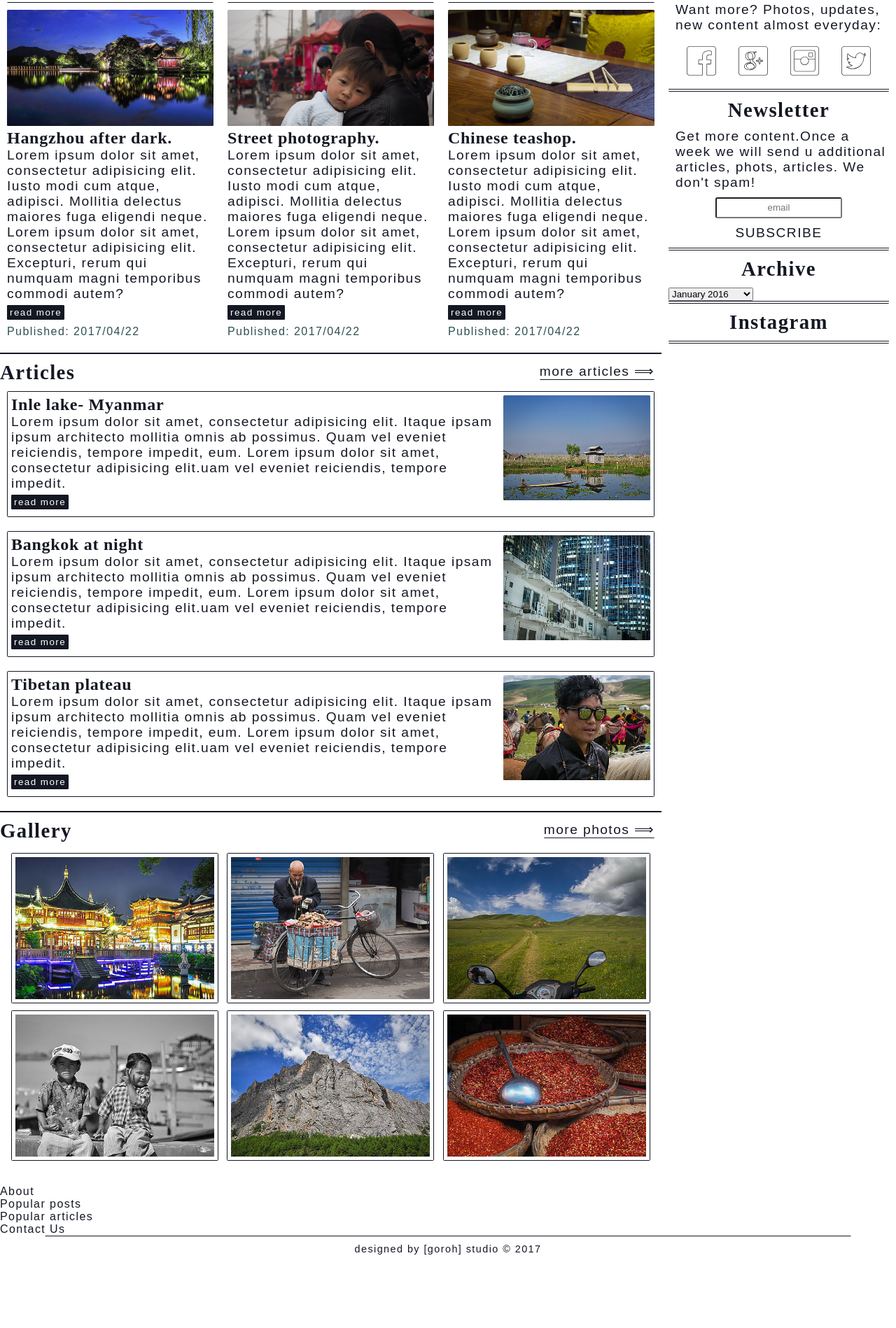
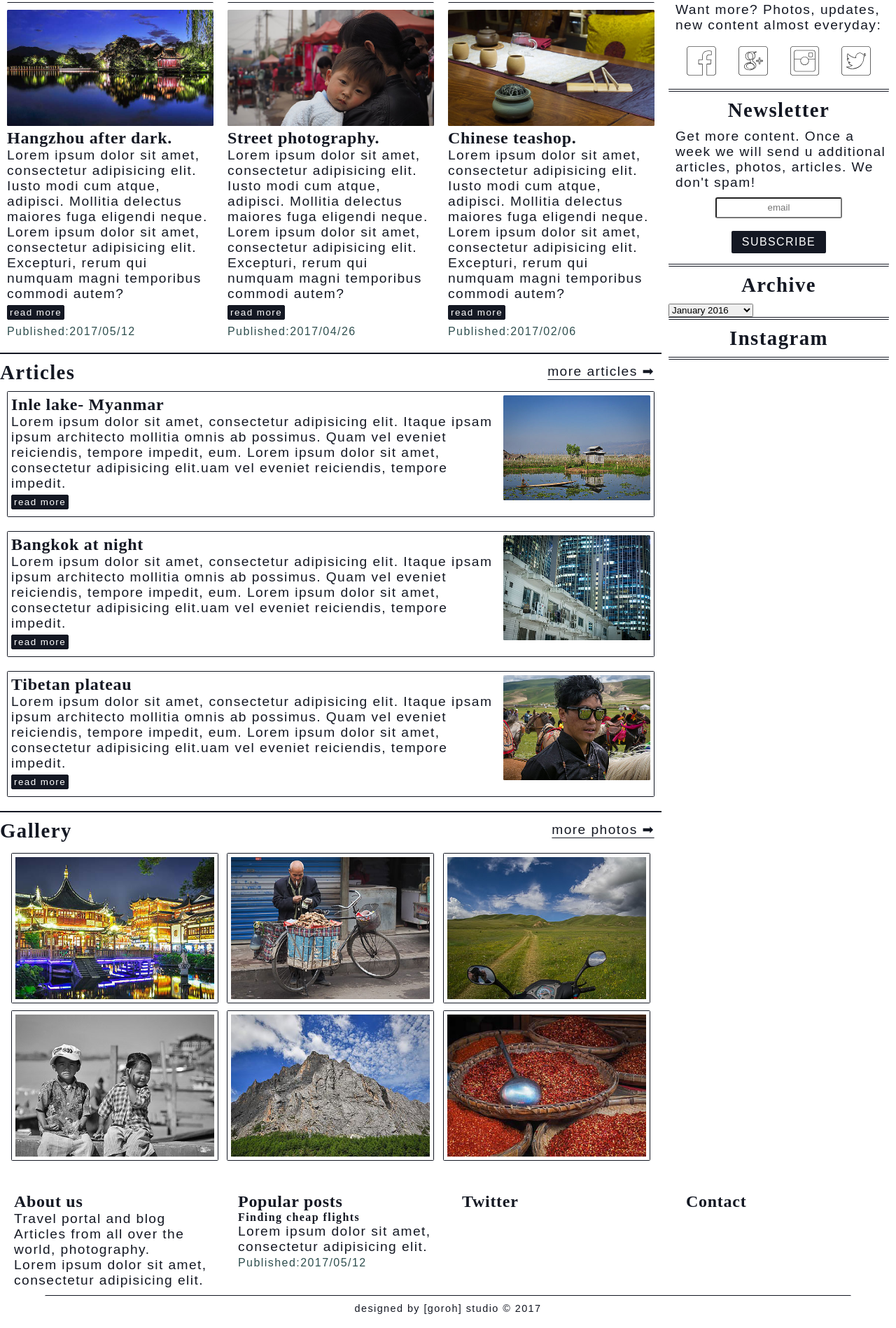
Before and after one commit to goroh83/Travel-blog, a plain HTML site: page index-backup.html in a window 1280 px wide. Shown: the part 777-2675 px from the top of the page at 70% size. Before the commit the page ends 2590 px from the top, so only its background shows below. Drawn offline with Linux system fonts and the light colour scheme.

Commit message:
footer content+ styling

```diff
--- a/css/main.css
+++ b/css/main.css
@@ -23,7 +23,7 @@ body {
     color: #141823;
 }
 .nav-container, .container,
-.main-container {
+.main-container, .footer-container {
     max-width: 1366px;
     margin: 0 auto;
     position: relative;
@@ -90,7 +90,7 @@ span.read_more small{
     font-size: 0.7em;
     cursor: pointer;
     border: 1px solid #141823;
-    border-radius: 1px;
+    border-radius: 2px;
     margin: 5px 0px;
     padding: 2px 3px 2px 3px;
     -webkit-transition: all 300ms ease;
@@ -366,10 +366,23 @@ aside>div {
     border-radius: 3px;
 }
 
+.newsletter__subscribe {
+    display: -webkit-box;
+    display: -ms-flexbox;
+    display: flex;
+    -ms-flex-wrap: wrap;
+    flex-wrap: wrap;
+}
+
 .newsletter__subscribe__submit {
-    display: block;
+    font-size: 1em;
+    display: inline-block;
     text-align: center;
-    margin: 10px auto 10px auto;
+    color: #fff;
+    background-color: #141823;
+    padding: 7px 15px;
+    border-radius: 2px;
+    margin: 8px auto 15px auto;
     text-transform: uppercase;
 }
 
@@ -378,12 +391,43 @@ aside>div {
 }
 
 
-footer {
+
+/**************** footer *******************/
+
+.footer-container {
+    display: -webkit-box;
+    display: -ms-flexbox;
+    display: flex;
+    -ms-flex-wrap: wrap;
+    flex-wrap: wrap;
+
+}
+
+.footer-container section {
+    -webkit-box-flex: 1;
+    -ms-flex: 1;
+    flex: 1;
+    padding: 10px 20px;
+}
+
+.footer-container section:nth-child(3) p{
+    font-size: 1em;
+    padding: 5px;
+    border-top: 1px solid #141823;
+    line-height: 1.4em;
+}
+
+.footer-container section:nth-child(3) img{
+    height: 20px;
+    float: left;
+}
+
+.copyright {
     width: 90%;
     margin: 0 auto 20px auto;
 }
 
-footer P {
+.copyright P {
     font-size: .9em;
     text-align: center;
     padding-top: 10px;
--- a/index-backup.html
+++ b/index-backup.html
@@ -38,7 +38,7 @@
         <div class="content">
             <div class="section-header">
                 <h2>Blog</h2>
-                <p>more posts ⟹</p>
+                <p>more posts &#x27A1;</p>
             </div>
             <section class="blog">
                 <article>
@@ -47,7 +47,7 @@
                     <p>Lorem ipsum dolor sit amet, consectetur adipisicing elit. Iusto modi cum atque, adipisci. Mollitia delectus maiores fuga eligendi neque. Lorem ipsum dolor sit amet, consectetur adipisicing elit. Excepturi, rerum qui numquam magni temporibus commodi autem?
                         <br><span class="read_more"><small>read more</small></span>
                         <br>
-                        <small>Published: 2017/04/22</small></p>
+                        <small>Published:<date>2017/05/12</date></small></p>
                 </article>
                 <article>
                     <img src="img/blog-2.jpg" alt="">
@@ -55,7 +55,7 @@
                     <p>Lorem ipsum dolor sit amet, consectetur adipisicing elit. Iusto modi cum atque, adipisci. Mollitia delectus maiores fuga eligendi neque. Lorem ipsum dolor sit amet, consectetur adipisicing elit. Excepturi, rerum qui numquam magni temporibus commodi autem?
                         <br><span class="read_more"><small>read more</small></span>
                         <br>
-                        <small>Published: 2017/04/22</small></p>
+                        <small>Published:<date>2017/04/26</date></small></p>
                 </article>
                 <article>
                     <img src="img/blog-3.jpg" alt="">
@@ -63,33 +63,33 @@
                     <p>Lorem ipsum dolor sit amet, consectetur adipisicing elit. Iusto modi cum atque, adipisci. Mollitia delectus maiores fuga eligendi neque. Lorem ipsum dolor sit amet, consectetur adipisicing elit. Excepturi, rerum qui numquam magni temporibus commodi autem?
                         <br><span class="read_more"><small>read more</small></span>
                         <br>
-                        <small>Published: 2017/04/22</small></p>
+                        <small>Published:<date>2017/02/06</date></small></p>
                 </article>
             </section>
             <div class="section-header">
                 <h2>Articles</h2>
-                <p>more articles ⟹</p>
+                <p>more articles &#x27A1;</p>
             </div>
             <section class="articles">
                 <div class="article-container">
-                    <div class="article__text clearfix">
-                       <img src="img/article1.jpg" alt="">
+                    <div class="article__text">
+                        <img src="img/article1.jpg" alt="">
                         <h3>Inle lake- Myanmar</h3>
                         <p>Lorem ipsum dolor sit amet, consectetur adipisicing elit. Itaque ipsam ipsum architecto mollitia omnis ab possimus. Quam vel eveniet reiciendis, tempore impedit, eum. Lorem ipsum dolor sit amet, consectetur adipisicing elit.uam vel eveniet reiciendis, tempore impedit.
                             <br> <span class="read_more"><small>read more</small></span></p>
                     </div>
                 </div>
-                               <div class="article-container">
-                    <div class="article__text clearfix">
-                       <img src="img/article2.jpg" alt="">
+                <div class="article-container">
+                    <div class="article__text">
+                        <img src="img/article2.jpg" alt="">
                         <h3>Bangkok at night</h3>
                         <p>Lorem ipsum dolor sit amet, consectetur adipisicing elit. Itaque ipsam ipsum architecto mollitia omnis ab possimus. Quam vel eveniet reiciendis, tempore impedit, eum. Lorem ipsum dolor sit amet, consectetur adipisicing elit.uam vel eveniet reiciendis, tempore impedit.
                             <br> <span class="read_more"><small>read more</small></span></p>
                     </div>
                 </div>
-                               <div class="article-container">
-                    <div class="article__text clearfix">
-                       <img src="img/article3.jpg" alt="">
+                <div class="article-container">
+                    <div class="article__text">
+                        <img src="img/article3.jpg" alt="">
                         <h3>Tibetan plateau</h3>
                         <p>Lorem ipsum dolor sit amet, consectetur adipisicing elit. Itaque ipsam ipsum architecto mollitia omnis ab possimus. Quam vel eveniet reiciendis, tempore impedit, eum. Lorem ipsum dolor sit amet, consectetur adipisicing elit.uam vel eveniet reiciendis, tempore impedit.
                             <br> <span class="read_more"><small>read more</small></span></p>
@@ -99,7 +99,7 @@
             </section>
             <div class="section-header">
                 <h2>Gallery</h2>
-                <p>more photos ⟹</p>
+                <p>more photos &#x27A1;</p>
             </div>
             <div class="photos">
                 <div class="photos-flex">
@@ -144,7 +144,7 @@
             </div>
             <div class="newsletter">
                 <h2>Newsletter</h2>
-                <p>Get more content.Once a week we will send u additional articles, phots, articles. We don't spam!</p>
+                <p>Get more content. Once a week we will send u additional articles, photos, articles. We don't spam!</p>
                 <div class="newsletter__subscribe">
                     <input type="text" placeholder="email">
                     <p class="newsletter__subscribe__submit">subscribe</p>
@@ -174,18 +174,35 @@
 
     </div>
 
+
+   <footer>
     <div class="footer-container">
-        <section>About</section>
-        <section>Popular posts</section>
-        <section>Popular articles</section>
-        <section>Contact Us</section>
+        <section>
+        <h3>About us</h3>
+        <p>Travel portal and blog<br> Articles from all over the world, photography. <br>
+        Lorem ipsum dolor sit amet, consectetur adipisicing elit. </p>
+        </section>
+        <section>
+        <h3>Popular posts</h3>
+        <div class="footer-container__popupar-posts">
+        <h4>Finding cheap flights</h4>
+        <p>Lorem ipsum dolor sit amet, consectetur adipisicing elit. <br>
+        <small>Published:<date>2017/05/12</date></small> </p>
+        </div>
+        </section>
+        <section>
+        <h3>Twitter</h3>
+        </section>
+        <section>
+        <h3>Contact</h3>
+        </section>
+
 
     </div>
 
-
-
-    <footer>
+    <div class="copyright">
         <p>designed by [goroh] studio &copy; 2017</p>
+    </div>
     </footer>
     <script src="js/jquery-3.2.1.min.js"></script>
     <script src="js/script.js"></script>
```
Also changed, not shown: index.html (+59 -12 lines).
